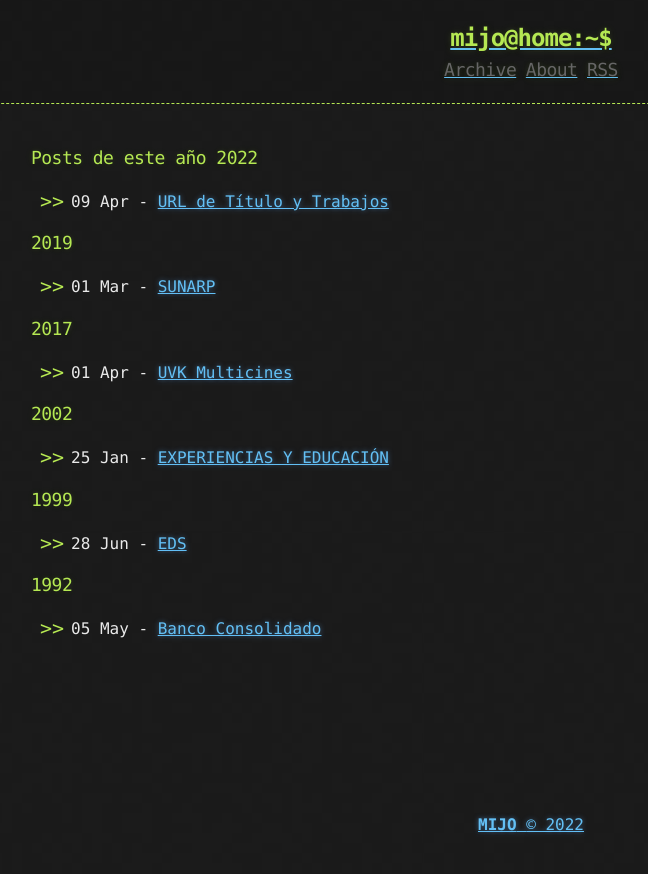
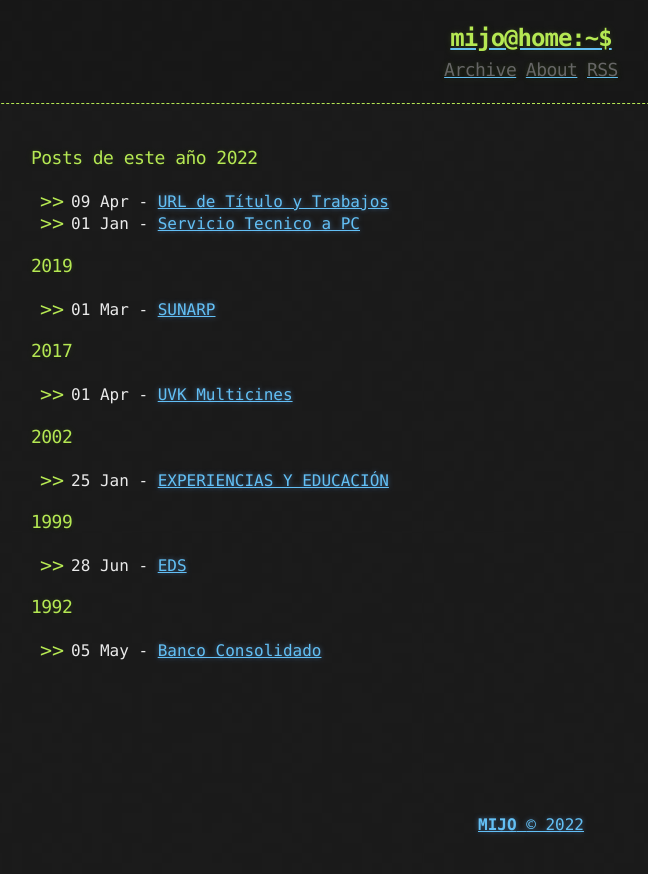
Before and after one commit to parramiguel/parramiguel.github.io, a Jekyll site: the page built from archive.md, in a window 1280 px wide. Shown: the top 874 px of the page, without its empty margins (109-757 px from the left). Built offline with Jekyll 4.4.1, drawn with Linux system fonts in a browser that asks for light colours; part of the change alters nothing that is shown.

Commit message:
Agrego servicios actuales

```diff
--- /dev/null
+++ b/_posts/2022-01-01-Servicio-Tecnico.md
@@ -0,0 +1,6 @@
+---
+title:  Servicio Tecnico a PC
+published: true
+---
+
+Mantenimiento preventivo e instalación de software multiplataforma.
--- a/archive.md
+++ b/archive.md
@@ -1,6 +1,6 @@
 ---
 layout: page
-title: Archive
+title: Índice
 ---
 
 <section>
```
